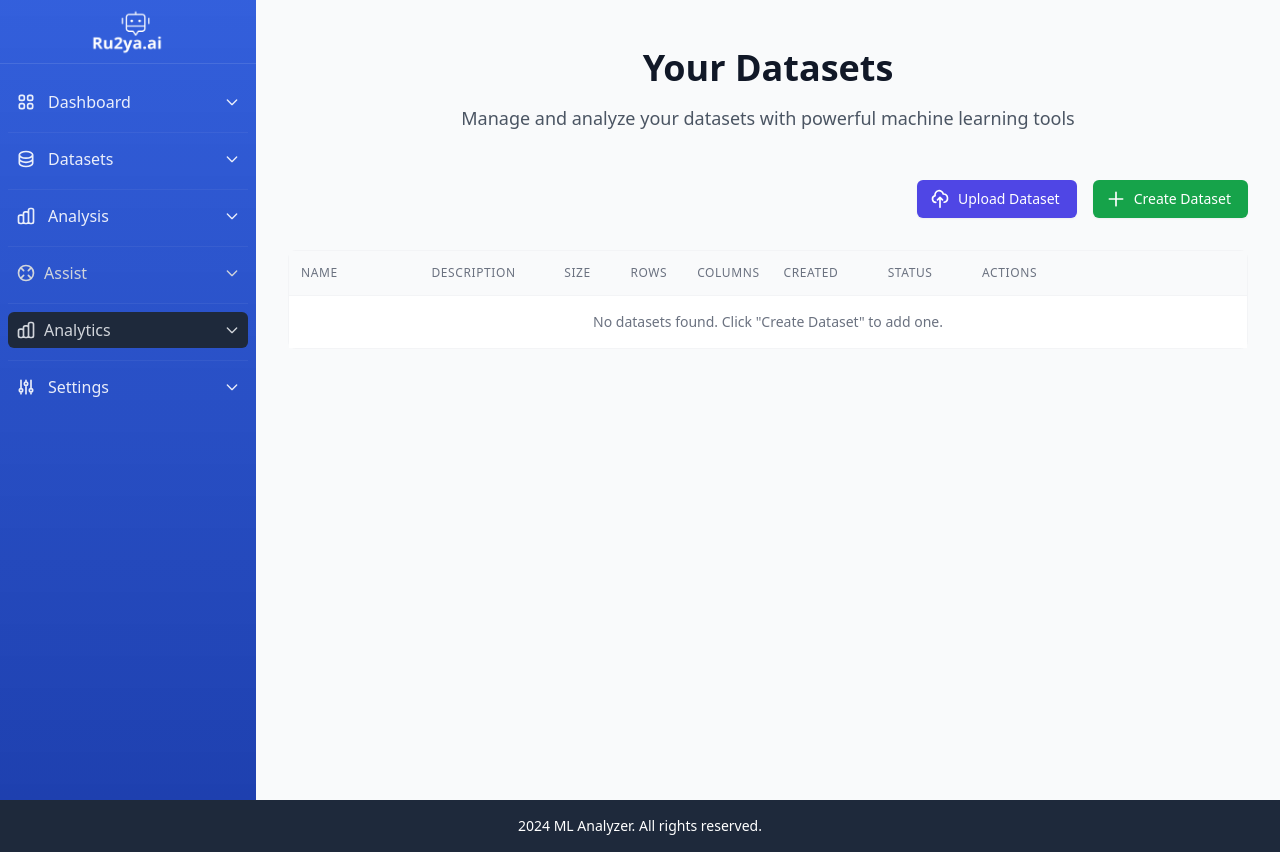
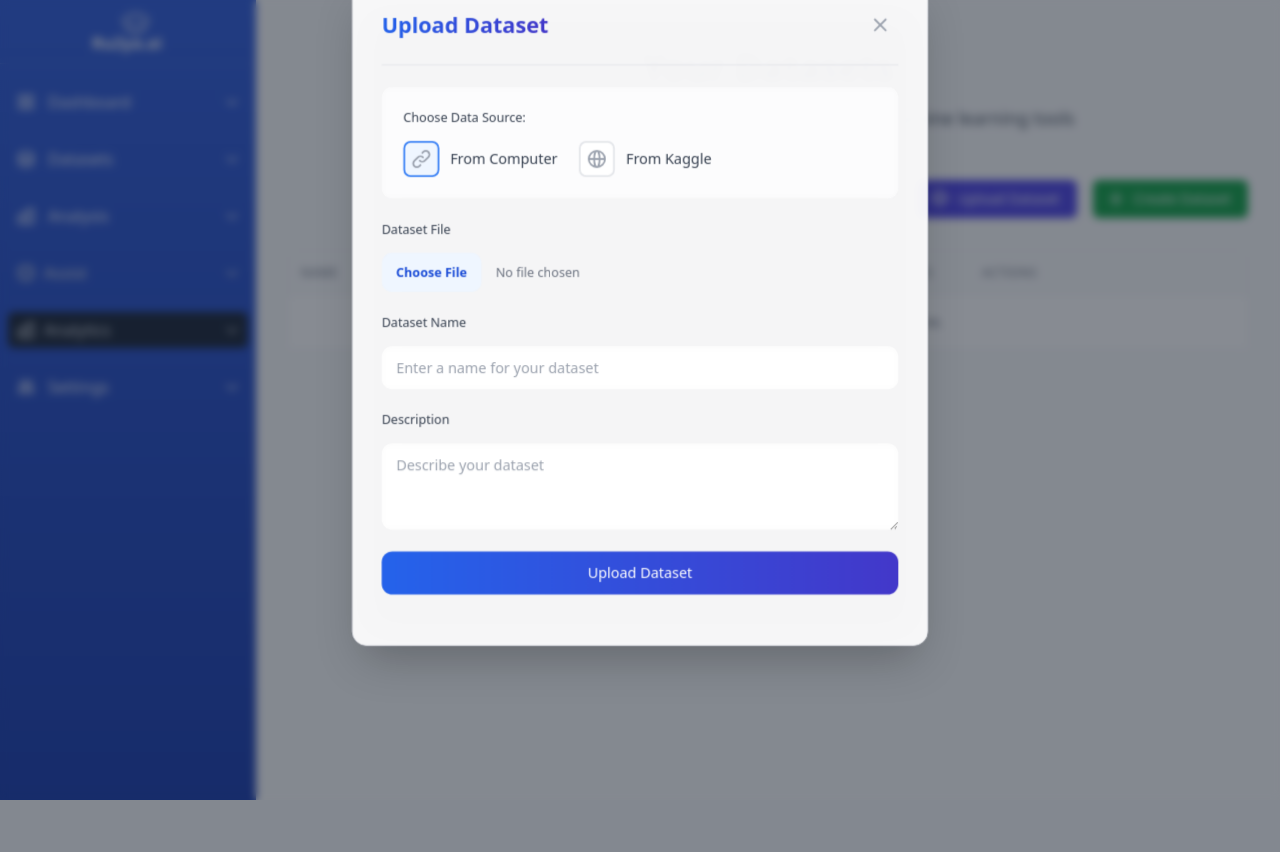
Before and after one commit to Andrew-Kiswaga-John/python_ML, a Django app: page /my_datasets/ in a window 1280 px wide, after a click on "Upload Dataset". After the commit the page ends 800 px from the top, so only its background shows below. Run offline with Django 5.2, Linux system fonts and the light colour scheme; data that the repository does not hold is empty; some libraries are stand-ins or nearby versions.

Commit message:
UI changes

```diff
--- a/DataFlowDesk/templates/base.html
+++ b/DataFlowDesk/templates/base.html
@@ -32,54 +32,47 @@
     </footer>
 
     <script>
-    // Smart navigation that hides when not scrolling
-    let lastScroll = 0;
-    let isScrolling;
 
-    // Function to handle scroll events
-    function handleScroll() {
-        const nav = document.getElementById('main-nav');
-        const currentScroll = window.scrollY;
+    // Modal functions with animations
+    function openModal(modalId) {
+        const modal = document.getElementById(modalId);
+        modal.classList.remove('hidden');
 
-        // Show/hide navigation based on scroll position
-        if (currentScroll > lastScroll) {
-            // Scrolling down
-            nav.classList.add('nav-hidden');
-        } else {
-            // Scrolling up
-            nav.classList.remove('nav-hidden');
+        // Trigger a reflow to ensure the transitions work
+        void modal.offsetWidth;
+
+        // Add the visible classes
+        modal.classList.remove('opacity-0');
+        modal.classList.add('opacity-100');
+
+        const modalContent = modal.querySelector('.modal-content');
+        if (modalContent) {
+            modalContent.classList.remove('scale-95', 'translate-y-4');
+            modalContent.classList.add('scale-100', 'translate-y-0');
+        }
+    }
+
+    function closeModal(modalId) {
+        const modal = document.getElementById(modalId);
+
+        // Start the closing animation
+        modal.classList.remove('opacity-100');
+        modal.classList.add('opacity-0');
+
+        const modalContent = modal.querySelector('.modal-content');
+        if (modalContent) {
+            modalContent.classList.remove('scale-100', 'translate-y-0');
+            modalContent.classList.add('scale-95', 'translate-y-4');
         }
 
-        // Add sticky class if not at the top
-        if (currentScroll > 0) {
-            nav.classList.add('sticky-nav');
-        } else {
-            nav.classList.remove('sticky-nav');
-            nav.classList.remove('nav-hidden');
-        }
-
-        lastScroll = currentScroll;
-
-        // Clear the timeout
-        clearTimeout(isScrolling);
-
-        // Set a timeout to run after scrolling ends
-        isScrolling = setTimeout(() => {
-            // Show navigation when scrolling stops
-            nav.classList.remove('nav-hidden');
-        }, 1500); // Show after 1.5 seconds of no scrolling
+        // Hide the modal after the animation completes
+        setTimeout(() => {
+            modal.classList.add('hidden');
+        }, 300);
     }
 
-    // Add scroll event listener
-    window.addEventListener('scroll', handleScroll);
 
-    // Show navigation when mouse moves near the top of the screen
-    document.addEventListener('mousemove', (e) => {
-        const nav = document.getElementById('main-nav');
-        if (e.clientY <= 60) { // Mouse is near the top
-            nav.classList.remove('nav-hidden');
-        }
-    });
+
     </script>
 
     {% block extra_js %}{% endblock %}
--- /dev/null
+++ b/DataFlowDesk/templates/create_dataset.html
@@ -0,0 +1,291 @@
+<!-- Create Dataset Modal -->
+<div id="createModal" class="fixed inset-0 bg-gray-900/50 backdrop-blur-sm hidden overflow-y-auto h-full w-full transition-opacity duration-300 ease-out opacity-0 z-50">
+    <div class="relative top-20 mx-auto p-8 border w-11/12 md:w-3/4 lg:w-1/2 shadow-2xl rounded-2xl bg-white/95 backdrop-blur-xl transform transition-all duration-300 ease-out scale-95 -translate-y-20">
+        <div class="flex justify-between items-center pb-6 border-b border-gray-200">
+            <h3 class="text-2xl font-bold bg-clip-text text-transparent bg-gradient-to-r from-blue-600 to-indigo-700">Create Dataset</h3>
+            <button onclick="closeModal('createModal')" class="text-gray-400 hover:text-gray-600 transition-colors duration-200 rounded-full p-2 hover:bg-gray-100">
+                <svg class="w-6 h-6" fill="none" stroke="currentColor" viewBox="0 0 24 24">
+                    <path stroke-linecap="round" stroke-linejoin="round" stroke-width="2" d="M6 18L18 6M6 6l12 12"></path>
+                </svg>
+            </button>
+        </div>
+        <form id="step1-form" method="POST" action="{% url 'create_dataset_step1' %}" class="space-y-6 mt-6">
+            {% csrf_token %}
+            <div class="bg-gray-50/50 rounded-xl p-6 backdrop-blur-sm space-y-6">
+                <!-- Existing name and description fields -->
+                <div class="space-y-4">
+                    <label for="create_name" class="block text-sm font-medium text-gray-700">Dataset Name</label>
+                    <input type="text" id="create_name" name="name" required
+                        class="block w-full px-4 py-3 rounded-xl border-gray-200 bg-white/50 backdrop-blur-sm focus:ring-2 focus:ring-purple-500 focus:border-transparent transition-all duration-200"
+                        placeholder="Enter dataset name">
+                </div>
+
+                <div class="space-y-4">
+                    <label for="create_description" class="block text-sm font-medium text-gray-700">Description</label>
+                    <textarea id="create_description" name="description" required rows="3"
+                        class="block w-full px-4 py-3 rounded-xl border-gray-200 bg-white/50 backdrop-blur-sm focus:ring-2 focus:ring-purple-500 focus:border-transparent transition-all duration-200"
+                        placeholder="Describe your dataset"></textarea>
+                </div>
+
+            <!-- Grid for numbers only -->
+            <div class="grid grid-cols-1 md:grid-cols-2 gap-6">
+                <!-- Number of Columns -->
+                <div class="space-y-4">
+                    <label for="num_columns" class="block text-sm font-medium text-gray-700">Number of Columns</label>
+                    <div class="relative">
+                        <input type="number" id="num_columns" name="num_columns" required min="1"
+                            class="block w-full px-4 py-3 rounded-xl border border-gray-200 bg-white/50 backdrop-blur-sm focus:ring-2 focus:ring-purple-500 focus:border-transparent transition-all duration-200"
+                            placeholder="Enter number">
+                        <div class="absolute inset-y-0 right-0 flex items-center pr-3 pointer-events-none">
+                            <svg class="h-5 w-5 text-gray-400" fill="none" viewBox="0 0 24 24" stroke="currentColor">
+                                <path stroke-linecap="round" stroke-linejoin="round" stroke-width="2" d="M9 17v-2m3 2v-4m3 4v-6m2 10H7a2 2 0 01-2-2V5a2 2 0 012-2h5.586a1 1 0 01.707.293l5.414 5.414a1 1 0 01.293.707V19a2 2 0 01-2 2z" />
+                            </svg>
+                        </div>
+                    </div>
+                </div>
+
+                <!-- Number of Rows -->
+                <div class="space-y-4">
+                    <label for="num_rows" class="block text-sm font-medium text-gray-700">Number of Rows</label>
+                    <div class="relative">
+                        <input type="number" id="num_rows" name="num_rows" required min="1"
+                            class="block w-full px-4 py-3 rounded-xl border border-gray-200 bg-white/50 backdrop-blur-sm focus:ring-2 focus:ring-purple-500 focus:border-transparent transition-all duration-200"
+                            placeholder="Enter number">
+                        <div class="absolute inset-y-0 right-0 flex items-center pr-3 pointer-events-none">
+                            <svg class="h-5 w-5 text-gray-400" fill="none" viewBox="0 0 24 24" stroke="currentColor">
+                                <path stroke-linecap="round" stroke-linejoin="round" stroke-width="2" d="M4 6h16M4 10h16M4 14h16M4 18h16" />
+                            </svg>
+                        </div>
+                    </div>
+                </div>
+            </div>
+            </div>
+
+            <button type="button" id="generate-columns"
+                class="w-full py-3 px-4 bg-gradient-to-r from-blue-600 to-indigo-700 text-white rounded-xl hover:opacity-90 focus:outline-none focus:ring-2 focus:ring-blue-500 focus:ring-offset-2 transition-all duration-200 transform hover:scale-[1.02] flex items-center justify-center space-x-2">
+                <span>Define Columns</span>
+                <svg class="w-5 h-5" fill="none" viewBox="0 0 24 24" stroke="currentColor">
+                    <path stroke-linecap="round" stroke-linejoin="round" stroke-width="2" d="M12 6v6m0 0v6m0-6h6m-6 0H6" />
+                </svg>
+            </button>
+
+            <div id="column-details-container" class="mt-6 space-y-6"></div>
+
+            <button type="submit" id="submit-form" style="display:none;"
+                class="w-full py-3 px-4 bg-gradient-to-r from-blue-600 to-indigo-700 text-white rounded-xl hover:opacity-90 focus:outline-none focus:ring-2 focus:ring-blue-500 focus:ring-offset-2 transition-all duration-200 transform hover:scale-[1.02] flex items-center justify-center space-x-2">
+                <span>Next Step</span>
+                <svg class="w-5 h-5" fill="none" viewBox="0 0 24 24" stroke="currentColor">
+                    <path stroke-linecap="round" stroke-linejoin="round" stroke-width="2" d="M13 7l5 5m0 0l-5 5m5-5H6" />
+                </svg>
+            </button>
+        </form>
+
+
+    </div>
+</div>
+
+<!-- Create Dataset Step 2 Modal -->
+<div id="createStep2Modal" class="fixed inset-0 bg-gray-900/50 backdrop-blur-sm hidden overflow-y-auto h-full w-full transition-opacity duration-300 ease-out opacity-0 z-50">
+    <div class="relative top-20 mx-auto p-8 border w-11/12 md:w-4/5 lg:w-3/4 shadow-2xl rounded-2xl bg-white/95 backdrop-blur-xl transform transition-all duration-300 ease-out scale-95 translate-y-4">
+        <div class="flex justify-between items-center pb-6 border-b border-gray-200">
+            <h3 class="text-2xl font-bold bg-clip-text text-transparent bg-gradient-to-r from-blue-600 to-indigo-700">Enter Dataset Values</h3>
+            <button onclick="closeModal('createStep2Modal')" class="text-gray-400 hover:text-gray-600 transition-colors duration-200 rounded-full p-2 hover:bg-gray-100">
+                <svg class="w-6 h-6" fill="none" stroke="currentColor" viewBox="0 0 24 24">
+                    <path stroke-linecap="round" stroke-linejoin="round" stroke-width="2" d="M6 18L18 6M6 6l12 12"></path>
+                </svg>
+            </button>
+        </div>
+        <form id="step2-form" method="POST" action="{% url 'create_dataset_step2' %}" class="space-y-6 mt-6">
+            {% csrf_token %}
+
+
+            <div id="step2-content" class="overflow-x-auto rounded-xl bg-white/50 backdrop-blur-sm border border-gray-200">
+                <!-- Content will be dynamically populated -->
+            </div>
+            <button type="submit"
+                class="w-full py-3 px-4 bg-gradient-to-r from-blue-600 to-indigo-700 text-white rounded-xl hover:opacity-90 focus:outline-none focus:ring-2 focus:ring-blue-500 focus:ring-offset-2 transition-all duration-200 transform hover:scale-[1.02] flex items-center justify-center space-x-2">
+                <span>Create Dataset</span>
+                <svg class="w-5 h-5" fill="none" viewBox="0 0 24 24" stroke="currentColor">
+                    <path stroke-linecap="round" stroke-linejoin="round" stroke-width="2" d="M5 13l4 4L19 7" />
+                </svg>
+            </button>
+        </form>
+    </div>
+</div>
+
+
+<script>
+       // Create dataset form handling
+       document.getElementById('generate-columns').addEventListener('click', function () {
+        const numColumns = document.getElementById('num_columns').value;
+        const container = document.getElementById('column-details-container');
+        container.innerHTML = '';
+
+        for (let i = 0; i < numColumns; i++) {
+            const div = document.createElement('div');
+            div.classList.add('mb-6', 'p-6', 'border', 'border-gray-300', 'rounded-lg', 'bg-gray-50');
+            div.innerHTML = `
+                <h3 class="text-xl font-semibold text-gray-800 mb-4">Column ${i + 1}</h3>
+                <div class="mb-4">
+                    <label for="col_name_${i}" class="block text-sm font-medium text-gray-700">Column Name:</label>
+                    <input type="text" id="col_name_${i}" name="col_name_${i}" required
+                        class="block w-full px-4 py-2 border border-gray-300 rounded-md focus:outline-none focus:ring-2 focus:ring-blue-500 focus:border-blue-500">
+                </div>
+                <div class="mb-4">
+                    <label for="col_type_${i}" class="block text-sm font-medium text-gray-700">Data Type:</label>
+                    <select id="col_type_${i}" name="col_type_${i}" required
+                        class="mt-1 block w-full px-4 py-2 border border-gray-300 rounded-md focus:outline-none focus:ring-2 focus:ring-blue-500 focus:border-blue-500">
+                        <option value="int">Integer</option>
+                        <option value="float">Float</option>
+                        <option value="string">String</option>
+                        <option value="date">Date</option>
+                        <option value="time">Time</option>
+                    </select>
+                </div>
+            `;
+            container.appendChild(div);
+        }
+        document.getElementById('submit-form').style.display = 'block';
+    });
+
+// Handle step1 form submission
+document.getElementById('step1-form').addEventListener('submit', async function(e) {
+    e.preventDefault();
+
+    const formData = new FormData(this);
+    const columns = [];
+
+    // Gather column information
+    const numColumns = document.getElementById('num_columns').value;
+    for (let i = 0; i < numColumns; i++) {
+        columns.push({
+            name: document.getElementById(`col_name_${i}`).value,
+            type: document.getElementById(`col_type_${i}`).value
+        });
+    }
+
+    // Store form data for step 2
+    const datasetMeta = {
+        name: document.getElementById('create_name').value,
+        description: document.getElementById('create_description').value,
+        num_rows: document.getElementById('num_rows').value,
+        columns: columns
+    };
+
+    // Generate step 2 table with target class selection at the top
+    const step2Content = document.getElementById('step2-content');
+    step2Content.innerHTML = `
+        <div class="mb-6 p-4 bg-gray-50 rounded-lg border border-gray-200">
+            <h3 class="text-lg font-semibold text-gray-800 mb-4">Select Target Class</h3>
+            <select id="target_class" name="target_class" required
+                class="block w-full px-4 py-2 border border-gray-300 rounded-md focus:outline-none focus:ring-2 focus:ring-blue-500 focus:border-blue-500">
+                <option value="">Select Target Column</option>
+                ${columns.map(col => `
+                    <option id="target_class_option" value="${col.name}">${col.name} (${col.type})</option>
+                `).join('')}
+            </select>
+            <p class="mt-2 text-sm text-gray-600">This column will be used as the target variable for your analysis</p>
+        </div>
+        <h2 class="text-2xl font-bold mb-6 text-gray-800">Enter Data for ${datasetMeta.name}</h2>
+        <div class="overflow-x-auto">
+            <table class="min-w-full table-auto border-collapse border border-gray-300">
+                <thead>
+                    <tr class="bg-gray-100 text-left">
+                        <th class="px-4 py-2 border-b">ID</th>
+                        ${columns.map(col =>
+                            `<th class="px-4 py-2 border-b">${col.name} (${col.type})</th>`
+                        ).join('')}
+                    </tr>
+                </thead>
+                <tbody>
+                    ${Array.from({length: datasetMeta.num_rows}, (_, rowIndex) => `
+                        <tr class="border-b">
+                            <td class="px-4 py-2">${rowIndex + 1}</td>
+                            ${columns.map((col, colIndex) => `
+                                <td class="px-4 py-2">
+                                    <input
+                                        type="text"
+                                        name="data"
+                                        placeholder="${col.type}"
+                                        data-row="${rowIndex}"
+                                        data-col="${colIndex}"
+                                        required
+                                        class="block w-full px-4 py-2 border border-gray-300 rounded-md focus:outline-none focus:ring-2 focus:ring-blue-500 focus:border-blue-500"
+                                    >
+                                </td>
+                            `).join('')}
+                        </tr>
+                    `).join('')}
+                </tbody>
+            </table>
+        </div>
+    `;
+
+    // Add hidden fields for metadata
+    const metadataInput = document.createElement('input');
+    metadataInput.type = 'hidden';
+    metadataInput.name = 'dataset_meta';
+    metadataInput.value = JSON.stringify(datasetMeta);
+    document.getElementById('step2-form').prepend(metadataInput);
+
+    // Close step 1 modal and open step 2
+    closeModal('createModal');
+    openModal('createStep2Modal');
+});
+
+// Update step2 form submission to include target class
+document.getElementById('step2-form').addEventListener('submit', async function(e) {
+    e.preventDefault();
+
+    // Get target class selection
+    const targetClass = document.getElementById('target_class_option').value;
+    if (!targetClass) {
+        alert('Please select a target class');
+        return;
+    }
+
+    // Get all input fields
+    const inputs = document.querySelectorAll('#step2-content input[name="data"]');
+    const formData = new FormData();
+
+    // Add target class to formData
+    formData.append('target_class', targetClass);
+
+    // Add each input value to formData
+    inputs.forEach((input, index) => {
+        formData.append('data', input.value);
+    });
+
+    // Add the dataset metadata
+    const metadataInput = document.querySelector('input[name="dataset_meta"]');
+    if (metadataInput) {
+        formData.append('dataset_meta', metadataInput.value);
+    }
+
+    try {
+        const response = await fetch(this.action, {
+            method: 'POST',
+            body: formData,
+            headers: {
+                'X-CSRFToken': document.querySelector('[name=csrfmiddlewaretoken]').value,
+            }
+        });
+
+        const result = await response.json();
+        if (result.error) {
+            alert(result.error);
+        } else {
+            // Close modal and show success message
+            closeModal('createStep2Modal');
+            alert('Dataset created successfully!');
+            // Redirect to the dataset view page
+            if (result.dataset_id) {
+                window.location.href = `${result.dataset_id}/dashboard/`;
+            }
+        }
+    } catch (error) {
+        console.error('Error creating dataset:', error);
+        alert('An error occurred while creating the dataset. Please try again.');
+    }
+});
+</script>
--- a/DataFlowDesk/templates/includes/navbar.html
+++ b/DataFlowDesk/templates/includes/navbar.html
@@ -75,6 +75,7 @@
         </div>
     </nav>
 
+
     <script>
     document.addEventListener('DOMContentLoaded', function() {
         const mobileMenuButton = document.querySelector('#main-nav button');
--- a/DataFlowDesk/templates/includes/sidebar.html
+++ b/DataFlowDesk/templates/includes/sidebar.html
@@ -1,4 +1,7 @@
 {% load static %}
+
+{% include "../upload.html" %}
+{% include "../create_dataset.html" %}
 <!-- Sidebar -->
 <aside class="fixed inset-y-0 left-0 bg-gradient-to-b from-blue-700/90 to-blue-800 w-64 transition-transform duration-300 ease-in-out transform z-30">
     <style>
@@ -152,9 +155,9 @@
                 </svg>
             </div>
             <div class="nav-content ml-4">
-                <a href="{% url 'upload' %}" class="block py-1.5 text-xs text-white/80 hover:text-white rounded-md">Upload Dataset</a>
+                <button onclick="openDatasetModal('uploadModal')" class="block py-1.5 text-xs text-white/80 hover:text-white rounded-md">Upload Dataset</button>
                 <a href="{% url 'my_datasets' %}" class="block py-1.5 text-xs text-white/80 hover:text-white rounded-md">My Datasets</a>
-                <a href="#" class="block py-1.5 text-xs text-white/80 hover:text-white rounded-md">Create Dataset</a>
+                <button  onclick="openDatasetModal('createModal')" class="block py-1.5 text-xs text-white/80 hover:text-white rounded-md">Create Dataset</button>
             </div>
         </div>
 
--- a/DataFlowDesk/templates/upload.html
+++ b/DataFlowDesk/templates/upload.html
@@ -140,11 +111,49 @@
     </div>
 </div>
 
-{% endblock %}
 
 
-{% block extra_js %}
 <script>
+
+    // Modal functions with animations
+    function openModal(modalId) {
+        const modal = document.getElementById(modalId);
+        modal.classList.remove('hidden');
+
+        // Trigger a reflow to ensure the transitions work
+        void modal.offsetWidth;
+
+        // Add the visible classes
+        modal.classList.remove('opacity-0');
+        modal.classList.add('opacity-100');
+
+        const modalContent = modal.querySelector('.modal-content');
+        if (modalContent) {
+            modalContent.classList.remove('scale-95', 'translate-y-4');
+            modalContent.classList.add('scale-100', 'translate-y-0');
+        }
+    }
+
+    function closeModal(modalId) {
+        const modal = document.getElementById(modalId);
+
+        // Start the closing animation
+        modal.classList.remove('opacity-100');
+        modal.classList.add('opacity-0');
+
+        const modalContent = modal.querySelector('.modal-content');
+        if (modalContent) {
+            modalContent.classList.remove('scale-100', 'translate-y-0');
+            modalContent.classList.add('scale-95', 'translate-y-4');
+        }
+
+        // Hide the modal after the animation completes
+        setTimeout(() => {
+            modal.classList.add('hidden');
+        }, 300);
+    }
+
+
     // Modal functions with animations
     function openModal(modalId) {
         const modal = document.getElementById(modalId);
```
Also changed, not shown: other parts of DataFlowDesk/templates/upload.html (+0 -30 lines), DataFlowDesk/templates/general_dashboard.html (+7 -7 lines), DataFlowDesk/templates/home.html (+0 -37 lines).
